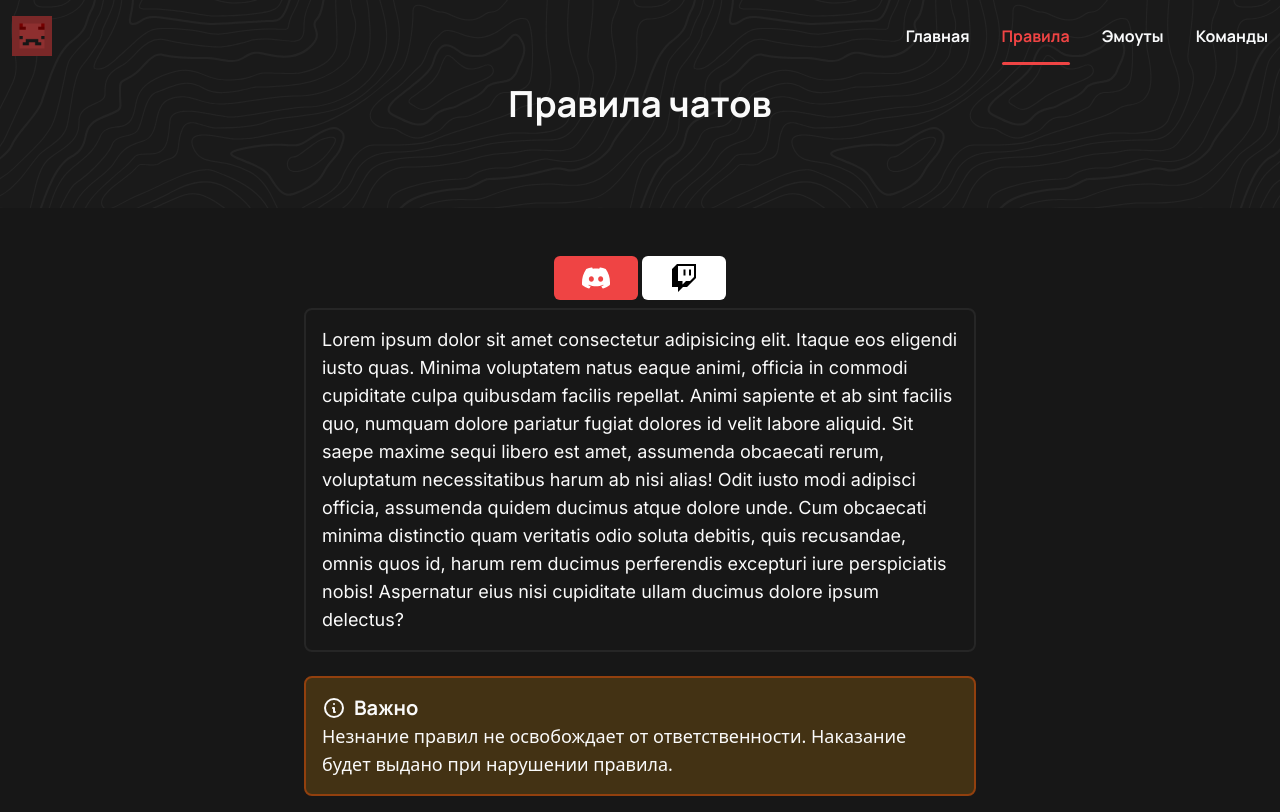
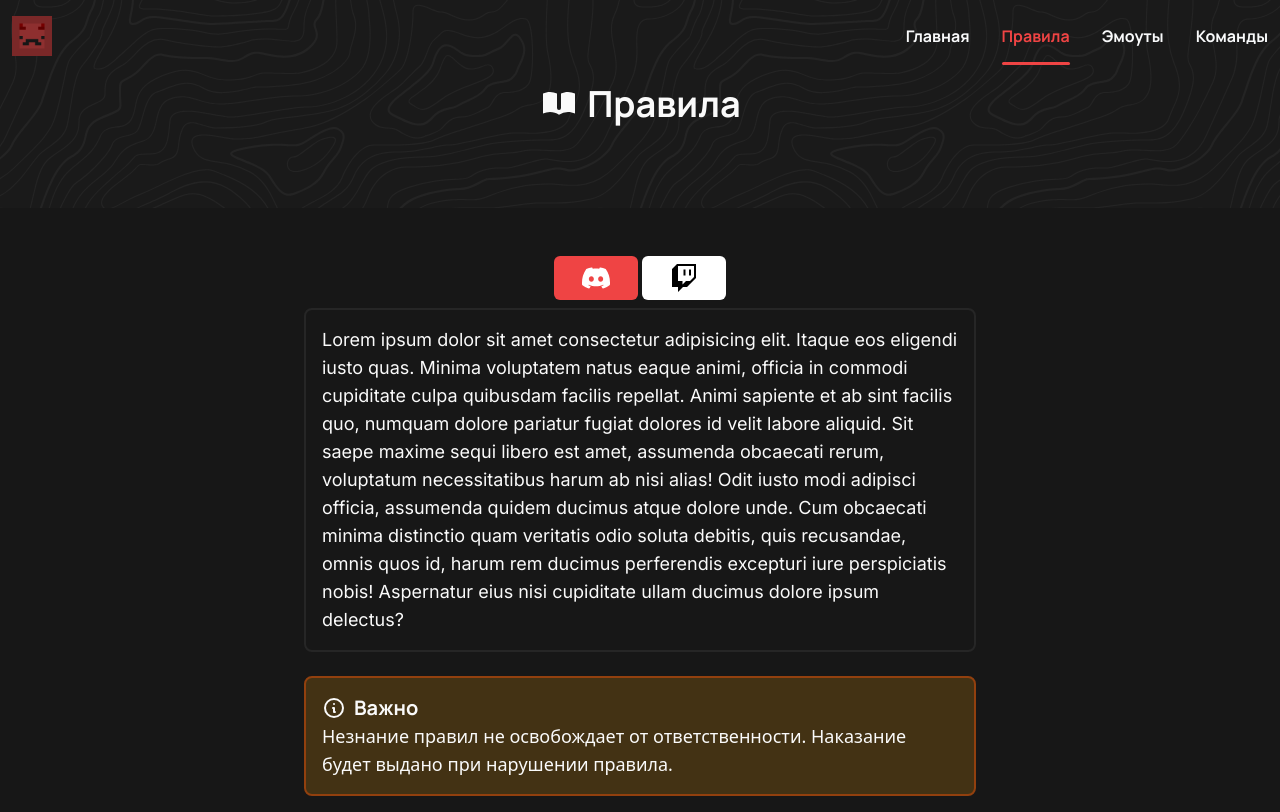
Before and after one commit to pe3ep/pe3ep-web, a Next.js app: page /rules in a window 1280 px wide. Built offline with nearby package versions, Linux system fonts and the light colour scheme.

Commit message:
🆕 Icons near page header

```diff
--- a/pages/emotes.tsx
+++ b/pages/emotes.tsx
@@ -1,12 +1,18 @@
 import Image from 'next/image'
 import React from 'react'
 import { DownloadIcon } from '@heroicons/react/outline'
+import { EmojiHappyIcon } from '@heroicons/react/solid'
 
 const emotes = () => {
   return (
     <div>
       <div className="h-52 grid place-content-center bg-topography">
-        <h1 className="font-manrope font-bold text-3xl lg:text-4xl">Эмоуты</h1>
+        <div className="flex items-center">
+          <EmojiHappyIcon className="h-8 w-8 md:h-10 md:w-10 mr-2" />
+          <h1 className="font-manrope font-bold text-3xl lg:text-4xl">
+            Эмоуты
+          </h1>
+        </div>
       </div>
       <div className="h-12 bg-neutral-900"></div>
       <div className="max-w-5xl mx-auto flex flex-col justify-center px-2">
--- a/pages/rules.tsx
+++ b/pages/rules.tsx
@@ -1,14 +1,18 @@
 import React, { Fragment } from 'react'
 import { Tab } from '@headlessui/react'
 import { InformationCircleIcon } from '@heroicons/react/outline'
+import { BookOpenIcon } from '@heroicons/react/solid'
 
 const rules = () => {
   return (
     <div className="">
       <div className="h-52 grid place-content-center bg-topography">
-        <h1 className="font-manrope font-bold text-3xl lg:text-4xl">
-          Правила чатов
-        </h1>
+        <div className="flex items-center">
+          <BookOpenIcon className="h-8 w-8 md:h-10 md:w-10 mr-2" />
+          <h1 className="font-manrope font-bold text-3xl lg:text-4xl">
+            Правила
+          </h1>
+        </div>
       </div>
       <div className="h-12"></div>
       <div className="flex items-center flex-col px-2">
```
